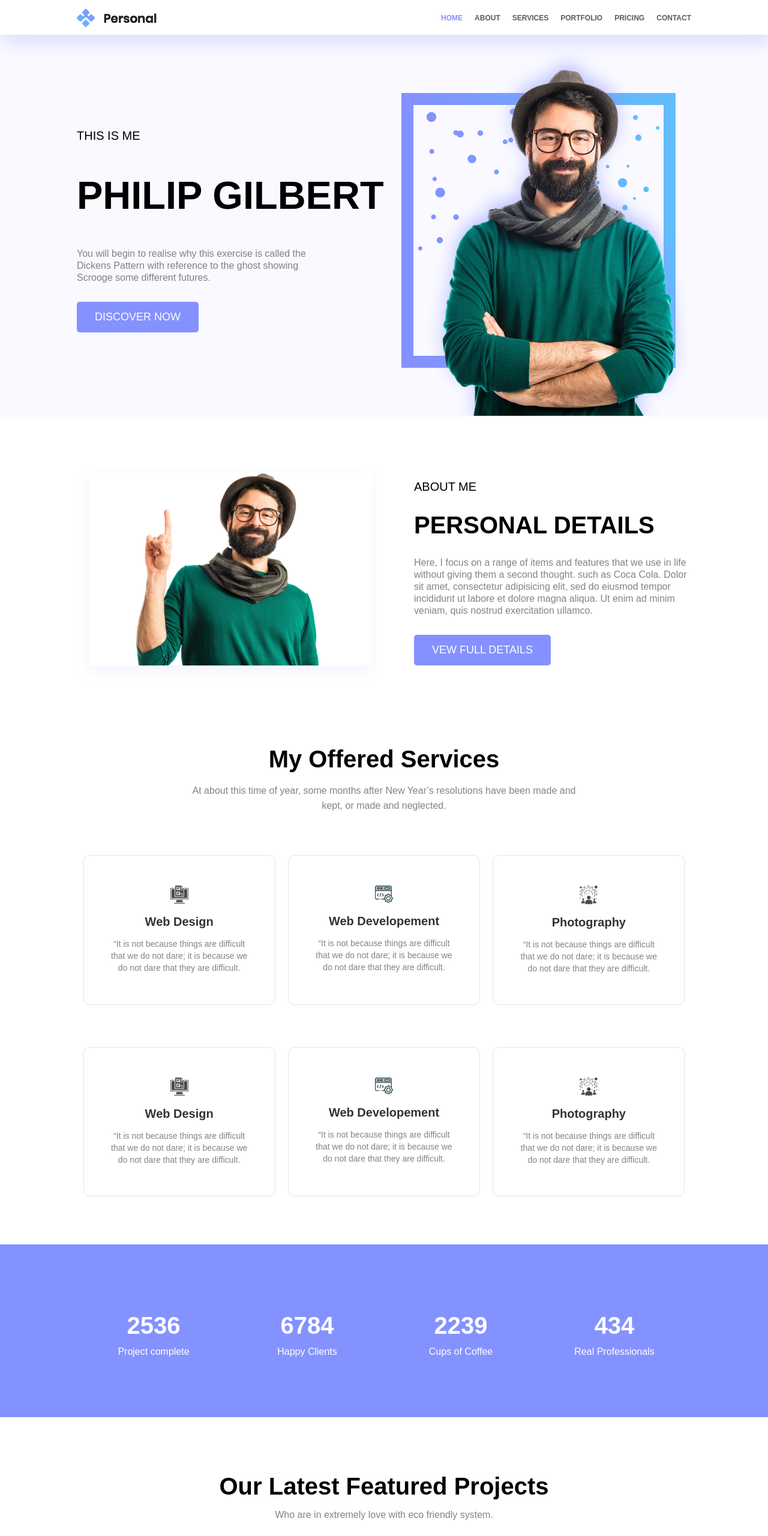
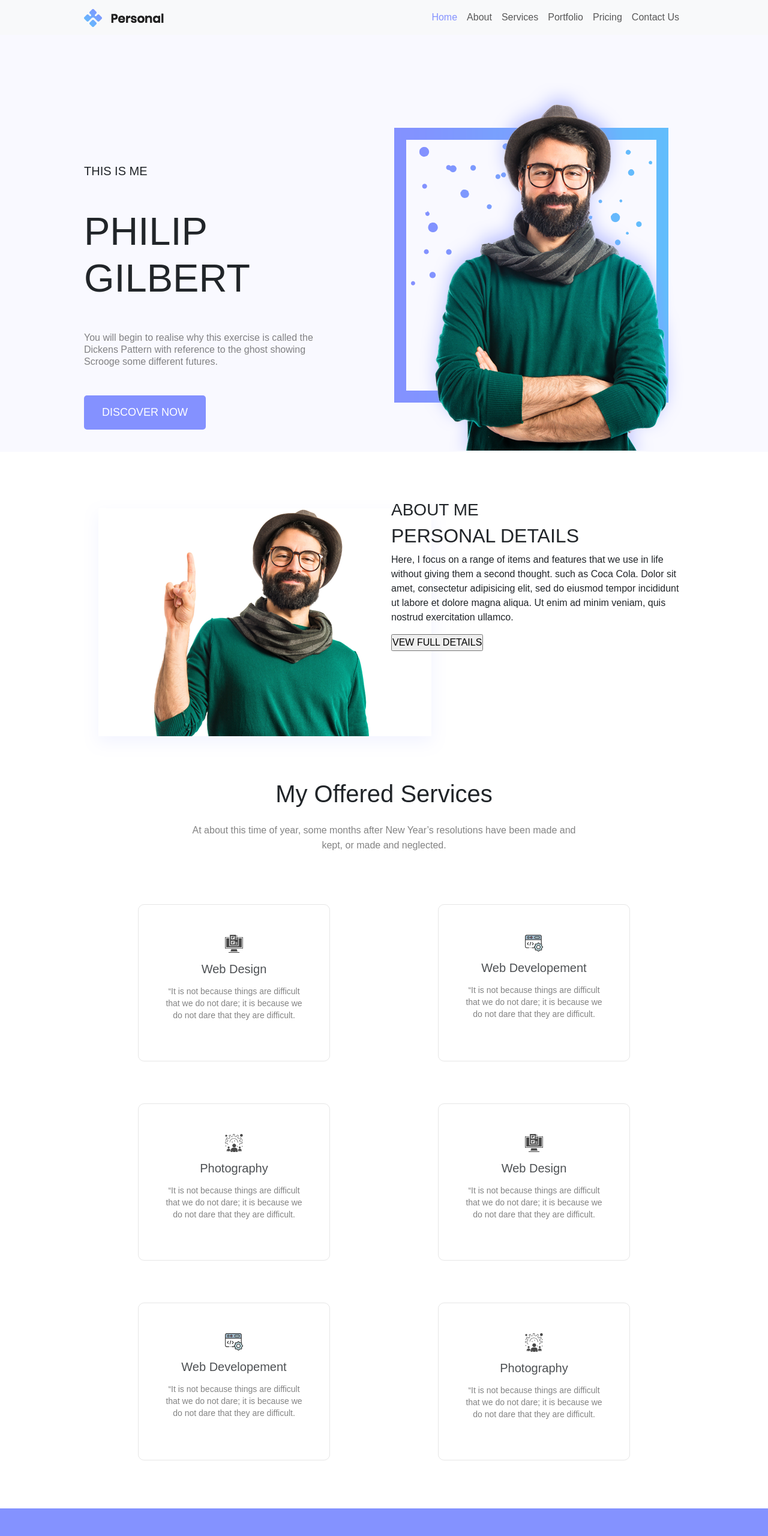
Before and after one commit to najmulhaq598/first-project, a plain HTML site: page index.html in a window 1280 px wide. Shown: the top 2560 px of the page at 60% size. Drawn offline with nearby package versions, Linux system fonts and the light colour scheme.

Commit message:
Update index.html

```diff
--- a/index.html
+++ b/index.html
@@ -5,42 +5,56 @@
     <meta http-equiv="X-UA-Compatible" content="IE=edge">
     <meta name="viewport" content="width=device-width, initial-scale=1.0">
     <title>ProjectOne</title>
+    <!-- <link href="https://cdn.jsdelivr.net/npm/bootstrap@5.3.0-alpha1/dist/css/bootstrap.min.css" rel="stylesheet"> -->
+    <link rel="stylesheet" href="css/bootstrap.min.css">
     <link rel="stylesheet" href="css/style.css">
 </head>
 <body>
-<!-- hEADER aREA sTART hERE -->
-    <header>
-        <div class="container">
-          <div class="menubar">
-            <div class="logo">
-                <a href="#"><img src="img/logo.webp" alt=""></a>
-            </div>
-            <div class="menu">
-                <ul>
-                    <li><a  href="#" style="color:#8492FF;">Home</a></li>
-                    <li><a href="#">About</a></li>
-                    <li><a href="#">Services</a></li>
-                    <li><a href="#">Portfolio</a></li>
-                    <li><a href="#">Pricing</a></li>
-                    <li><a href="#">Contact</a></li>
-                </ul>
-            </div>
-          </div>
-        </div>
-    </header>
-<!-- hEADER aREA sTART hERE -->
+<!-- hEADER aREA eND hERE -->
+<nav class="navbar navbar-expand-lg bg-body-tertiary">
+    <div class="container">
+      <a class="navbar-brand" href="#"> <img src="img/logo.webp" alt=""></a>
+      <button class="navbar-toggler" type="button" data-bs-toggle="collapse" data-bs-target="#navbarSupportedContent" aria-controls="navbarSupportedContent" aria-expanded="false" aria-label="Toggle navigation">
+        <span class="navbar-toggler-icon"></span>
+      </button>
+      <div class="collapse navbar-collapse" id="navbarSupportedContent">
+        <ul class="navbar-nav ms-auto mb-2 mb-lg-0 main__menu">
+          <li class="nav-item">
+            <a class="nav-link " style="color: #8492FF;"aria-current="page" href="#">Home</a>
+         </li>
+         <li class="nav-item">
+            <a class="nav-link " aria-current="page" href="#">About</a>
+         </li>
+         <li class="nav-item">
+            <a class="nav-link " aria-current="page" href="#">Services</a>
+         </li>
+         <li class="nav-item">
+            <a class="nav-link " aria-current="page" href="#">Portfolio</a>
+         </li>
+         <li class="nav-item">
+            <a class="nav-link " aria-current="page" href="#">Pricing</a>
+         </li>
+         <li class="nav-item">
+            <a class="nav-link " aria-current="page" href="#">Contact Us</a>
+         </li>
+        </ul>
+        </form>
+      </div>
+    </div>
+  </nav>
+<!-- nAV aREA eND hERE -->
 
 <!-- hERO aREA sTART hERE -->
     <section class="hero-area">
         <div class="container">
-            <div class="hero__wraper">
-                <div class="hero__left">
+            <div class=" row ">
+                <div class="col-md-6 hero__left">
                     <h3>THIS IS ME</h3>
                     <h1>PHILIP GILBERT</h1>
                     <p>You will begin to realise why this exercise is called the Dickens Pattern with reference to the ghost showing Scrooge some different futures.</p>
                     <input type="button" value="DISCOVER NOW">
                 </div>
-                <div class="hero__right">
+                <div class="col-md-6 hero__right">
                     <img src="img/man.webp" alt="">
                 </div>
             </div>
@@ -50,11 +64,11 @@
 <!-- aBOUT aREA sTART hERE -->
     <section class="about-area">
         <div class="container">
-            <div class="about__wraper">
-                <div class="about__left">
+            <div class=" row ">
+                <div class=" col-md-6 about__left">
                     <img src="img/man2.webp" alt="">
                 </div>
-                <div class="about__right">
+                <div class=" col-md-6 about__right">
                     <h3>ABOUT ME</h3>
                     <h2>PERSONAL DETAILS</h2>
                     <p>Here, I focus on a range of items and features that we use in life without giving them a second thought. such as Coca Cola. Dolor sit amet, consectetur adipisicing elit, sed do eiusmod tempor incididunt ut labore et dolore magna aliqua. Ut enim ad minim veniam, quis nostrud exercitation ullamco.</p>
@@ -121,20 +135,20 @@
 <!--pROJECT aREA sTART hERE -->
 <section class="project-area">
     <div class="container">
-        <div class="project__box__wraper">
-            <div class="project__box">
+        <div class=" row project__box__wraper">
+            <div class="col-md-3 project__box">
                 <h1>2536</h1>
                 <p>Project complete</p>
             </div>
-            <div class="project__box">
+            <div class=" col-md-3 project__box">
                 <h1>6784</h1>
                 <p>Happy Clients</p>
             </div>
-            <div class="project__box">
+            <div class="col-md-3 project__box">
                 <h1>2239</h1>
                 <p>Cups of Coffee</p>
             </div>
-            <div class="project__box">
+            <div class="col-md-3 project__box">
                 <h1>434</h1>
                 <p>Real Professionals</p>
             </div>
@@ -267,20 +281,20 @@
 <!--fOOTER aREA sTART hERE -->
 <footer class="footer-area">
     <div class="container">
-        <div class="footer__content_wraper">
-            <div class="content__left">
+        <div class=" row footer__content_wraper">
+            <div class=" col-md-4 content__left">
                 <h3>About Me</h3>
                 <p>We have tested a number of registry fix and clean utilities and present our top 3 list on our site for your convenience.</p>
                 <br>
                 <p>Copyright ©2021 All rights reserved | Najmul Haque</p>
             </div>
-            <div class="content__midle">
+            <div class="col-md-4 content__midle">
                 <h3>Newsletter</h3>
                 <p>Stay updated with our latest trends</p>
                 <input type="Email" name="" id="" placeholder="Enter Email Address">
                 <button type="submit"> Submit</button>
             </div>
-            <div class="content__right">
+            <div class="col-md-4 content__right">
                 <h3>Follow Me</h3>
                 <p>Let us be social</p>
             </div>
@@ -288,5 +302,7 @@
     </div>
 </footer>
 <!--fOOTER aREA eND  hERE -->
+
+<script src="https://cdn.jsdelivr.net/npm/bootstrap@5.3.0-alpha1/dist/js/bootstrap.bundle.min.js" ></script>
 </body>
 </html>
```
